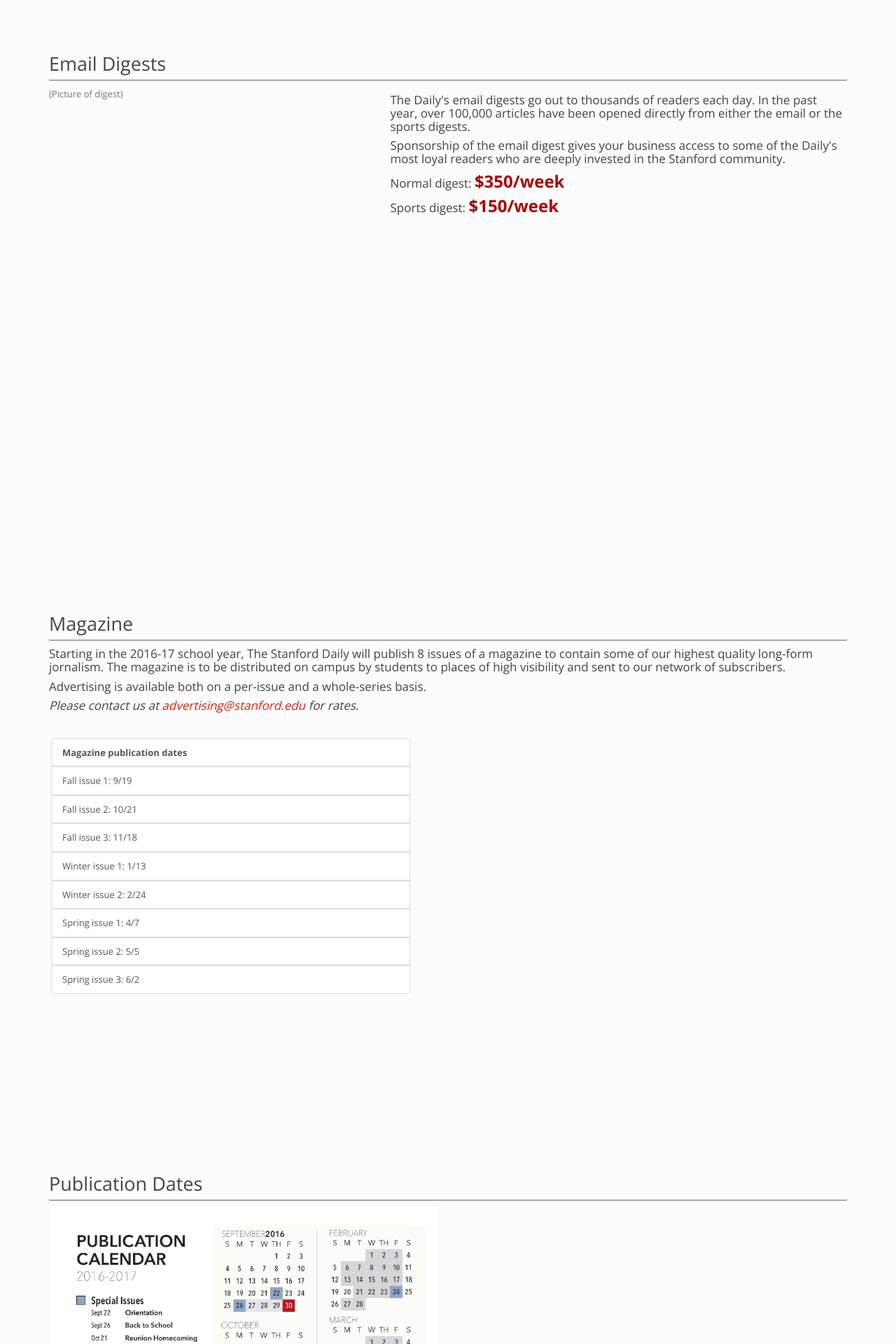
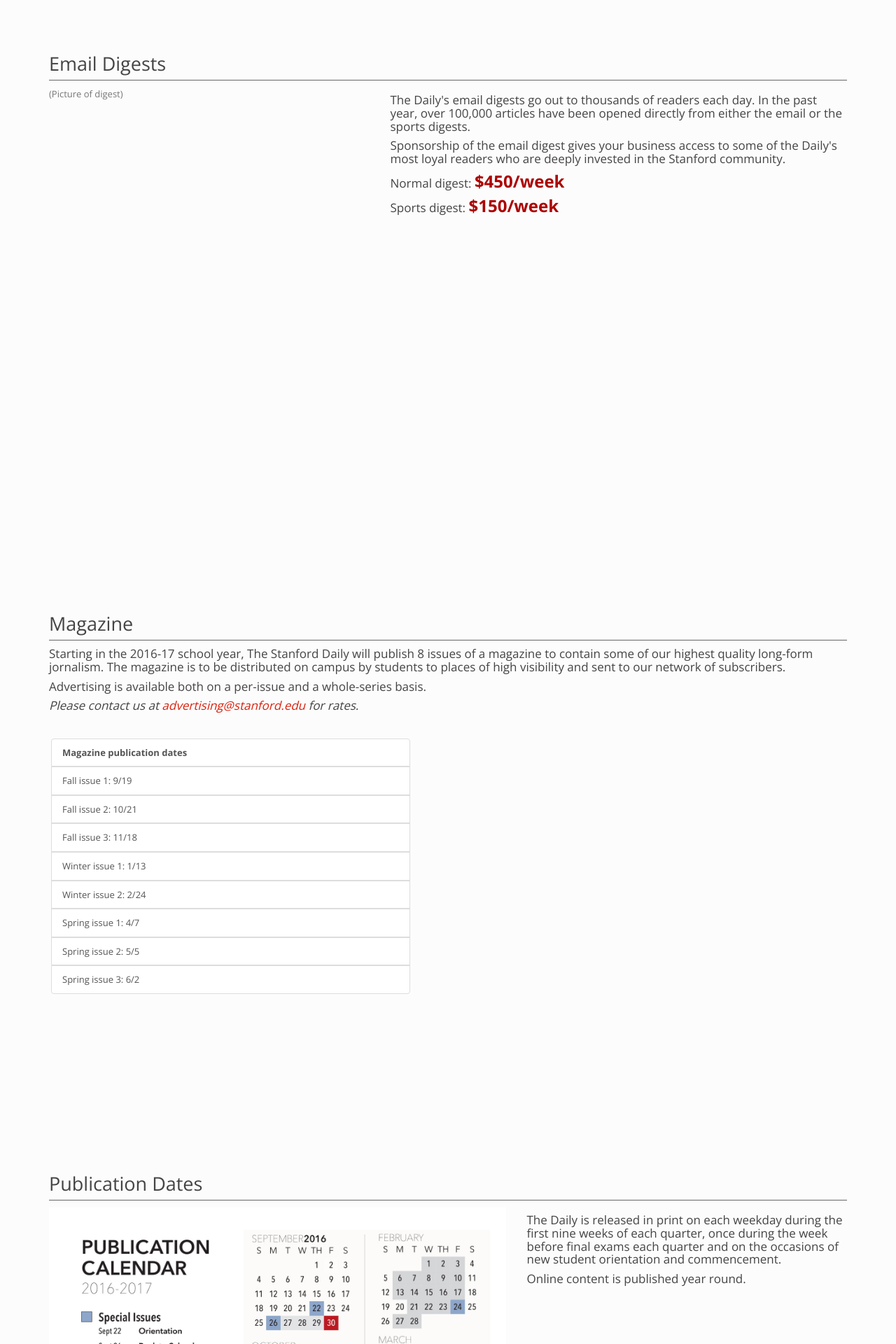
Before and after one commit to tsd-innovation/media-site, a PHP site: page / in a window 1280 px wide. Shown: the part 3520-5440 px from the top of the page at 70% size. Run offline with PHP 8.4, Linux system fonts and the light colour scheme; some libraries are stand-ins or nearby versions.

Commit message:
Improving calendar

```diff
--- a/index.php
+++ b/index.php
@@ -228,7 +228,7 @@
                 	<h4>
                     	<p>The Daily's email digests go out to thousands of readers each day. In the past year, over 100,000 articles have been opened directly from either the email or the sports digests.</p>
                         <p>Sponsorship of the email digest gives your business access to some of the Daily's most loyal readers who are deeply invested in the Stanford community.</p>
-                    	<p>Normal digest: <strong>$350/week</strong></p>
+                    	<p>Normal digest: <strong>$450/week</strong></p>
                         <p>Sports digest: <strong>$150/week</strong></p>
                     </h4>
                 </div>
@@ -269,12 +269,14 @@
                 </div>
            </div>
            <div class="row">
-           		<div class="col-md-6">
+           		<div class="col-md-7">
              		<img src="images/stanford-daily-publication-calendar.jpg" id="publication-calendar-image" title="Daily Publication Schedule" />
                 </div>
-                <div class="col-md-6">
-                	<div class="list-group">
-                    </div>
+                <div class="col-md-5">
+                	<h4>
+                    	<p>The Daily is released in print on each weekday during the first nine weeks of each quarter, once during the week before final exams each quarter and on the occasions of new student orientation and commencement.</p>
+                        <p>Online content is published year round.</p>
+                    </h4>
                 </div>
            </div>
         </div>
```
Also changed, not shown: images/stanford-daily-publication-calendar.jpg.
